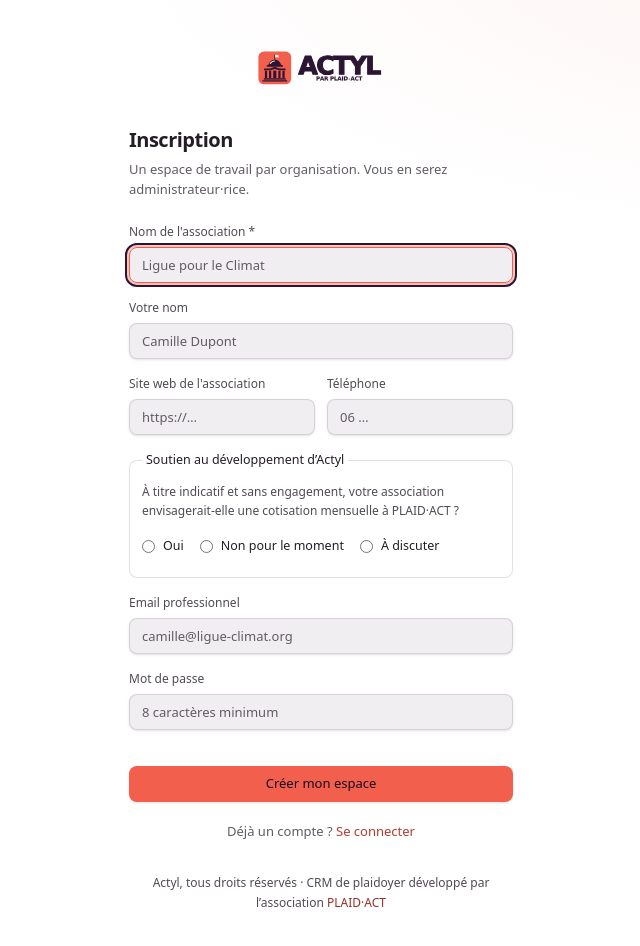
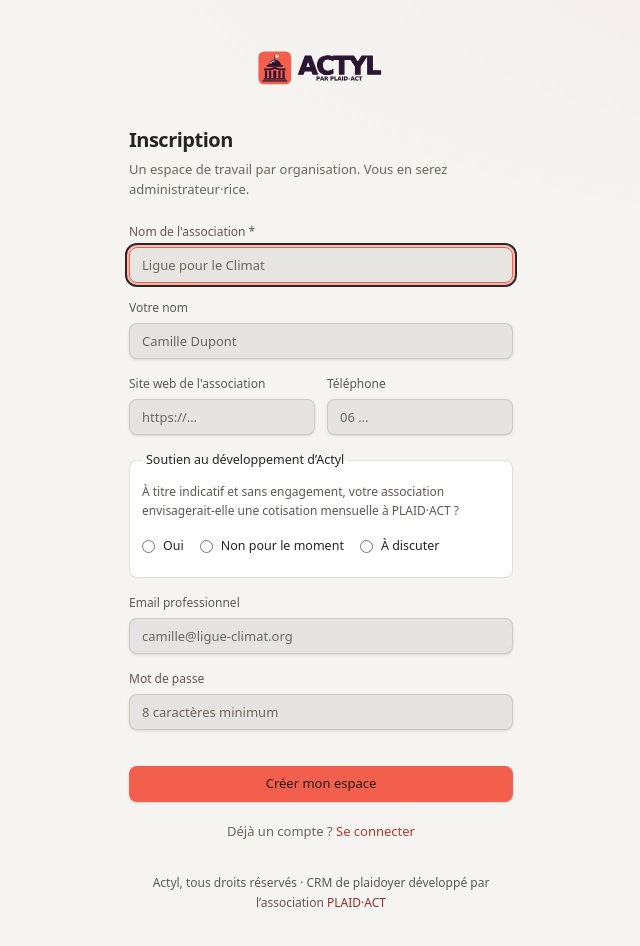
Before and after one commit to tomjanvier/actyl, a Next.js app: page /sign-up in a window 1280 px wide. Shown: the top 946 px of the page, without its empty margins (319-959 px from the left). Built offline with nearby package versions, Linux system fonts and the light colour scheme; no server answers; the database is empty.

Commit message:
feat: refresh Actyl CRM workspace UI

```diff
--- a/app/actions/contacts.ts
+++ b/app/actions/contacts.ts
@@ -87,7 +87,7 @@
   contactId: string,
   _prev: unknown,
   formData: FormData,
-): Promise<{ error?: string; ok?: boolean }> {
+): Promise<{ error?: string; ok?: boolean; proposed?: number }> {
   const session = await getSession();
   if (!session) return { error: "Non authentifié" };
   if (!can(session.role, "contact:edit")) return { error: "Permission refusée" };
@@ -119,7 +119,7 @@
       }),
     ));
     revalidatePath("/lists");
-    return { ok: true };
+    return { ok: true, proposed: referenceLists.length };
   }
   await db.contact.update({
     where: { id: contactId },
--- a/app/globals.css
+++ b/app/globals.css
@@ -8,49 +8,49 @@
   color-scheme: light;
 
   --brand-coral: #F25F4C;
-  --brand-plum: #2B1533;
-  --brand-ink: #16091C;
-  --brand-cream: #FFFFFF;
-  --brand-lavender: #C4B5FD;
+  --brand-plum: #302522;
+  --brand-ink: #1f1917;
+  --brand-cream: #fbfaf8;
+  --brand-lavender: #e8d9cf;
   --brand-primary: var(--brand-coral);
   --brand-accent: var(--brand-lavender);
   --focus: var(--brand-plum);
 
-  --canvas: var(--brand-cream);
-  --sidebar: #F7F7F8;
+  --canvas: #f5f4f1;
+  --sidebar: #efeeeb;
   --raised: #FFFFFF;
   --overlay: var(--brand-plum);
 
-  --fg: #241D26;
-  --mut: #514A54;
-  --faint: #625B65;
+  --fg: #292321;
+  --mut: #5e5753;
+  --faint: #6d645e;
 
-  --line: rgba(43, 21, 51, 0.13);
-  --line-soft: rgba(43, 21, 51, 0.075);
+  --line: rgba(48, 37, 34, 0.14);
+  --line-soft: rgba(48, 37, 34, 0.075);
 
-  --hover: rgba(43, 21, 51, 0.055);
-  --elev: rgba(43, 21, 51, 0.07);
-  --hoverstrong: rgba(43, 21, 51, 0.12);
+  --hover: rgba(48, 37, 34, 0.055);
+  --elev: rgba(48, 37, 34, 0.07);
+  --hoverstrong: rgba(48, 37, 34, 0.11);
 
   --card: #FFFFFF;
   --accent: var(--brand-primary);
-  --accent-hover: #dc4c3a;
+  --accent-hover: #dc5a32;
   --accent-soft: rgba(242, 95, 76, 0.12);
   --accent-ring: rgba(242, 95, 76, 0.34);
-  --accent-ink: var(--brand-ink);
+  --accent-ink: #241b18;
 }
 
 .dark {
   color-scheme: dark;
 
-  --canvas: var(--brand-ink);
-  --sidebar: #1d0d24;
+  --canvas: #1f1917;
+  --sidebar: #291f1c;
   --raised: var(--brand-plum);
   --overlay: var(--brand-plum);
 
-  --fg: var(--brand-cream);
-  --mut: #c9bbc7;
-  --faint: #a28fa7;
+  --fg: #fbfaf8;
+  --mut: #d1c4bd;
+  --faint: #a9988e;
 
   --line: rgba(247, 241, 232, 0.12);
   --line-soft: rgba(247, 241, 232, 0.07);
@@ -59,12 +59,12 @@
   --elev: rgba(247, 241, 232, 0.075);
   --hoverstrong: rgba(247, 241, 232, 0.13);
 
-  --card: rgba(247, 241, 232, 0.045);
+  --card: rgba(251, 250, 248, 0.045);
   --accent: var(--brand-primary);
   --accent-hover: #fa7563;
   --accent-soft: rgba(242, 95, 76, 0.14);
   --accent-ring: rgba(242, 95, 76, 0.38);
-  --accent-ink: var(--brand-ink);
+  --accent-ink: #1f1917;
   --focus: var(--brand-cream);
 }
 
@@ -131,7 +131,7 @@
 
 body {
   background-color: var(--canvas);
-  background-image: radial-gradient(80rem 30rem at 100% -8%, color-mix(in oklab, var(--accent) 8%, transparent), transparent 68%);
+  background-image: radial-gradient(80rem 30rem at 100% -8%, color-mix(in oklab, var(--accent) 5%, transparent), transparent 68%);
   color: var(--fg);
   font-family: var(--font-dm-sans), "Avenir Next", "Segoe UI", sans-serif;
   font-feature-settings: "cv11", "ss01";
@@ -142,8 +142,23 @@
 h1,
 h2,
 h3 {
-  font-family: var(--font-fraunces), Georgia, serif;
+  font-family: var(--font-dm-sans), "Avenir Next", "Segoe UI", sans-serif;
   letter-spacing: -0.025em;
+}
+
+/* CRM surfaces: one light source, quiet borders, and useful density. */
+.crm-surface {
+  border: 1px solid var(--line);
+  background: var(--card);
+  box-shadow: 0 1px 2px color-mix(in oklab, var(--fg) 5%, transparent), 0 14px 34px color-mix(in oklab, var(--fg) 4%, transparent);
+}
+
+.crm-kicker {
+  color: var(--faint);
+  font-size: 0.6875rem;
+  font-weight: 600;
+  letter-spacing: 0.08em;
+  text-transform: uppercase;
 }
 
 ::selection {
--- a/components/contacts/contact-drawer.tsx
+++ b/components/contacts/contact-drawer.tsx
@@ -47,7 +47,7 @@
 } from "@/components/ui/select";
 import { Tabs, TabsList, TabsTrigger, TabsContent } from "@/components/ui/controls";
 
-type ActionRes = { error?: string; ok?: boolean };
+type ActionRes = { error?: string; ok?: boolean; proposed?: number };
 
 export function ContactDrawer({
   contact,
@@ -115,6 +115,24 @@
               ) : null}
             </div>
           </div>
+        </div>
+
+        <div className="mt-4 flex flex-wrap gap-2">
+          {contact.phone && (
+            <Button variant="outline" size="sm" asChild>
+              <a href={`tel:${contact.phone}`}><Phone /> Appeler</a>
+            </Button>
+          )}
+          {contact.email && (
+            <Button variant="outline" size="sm" asChild>
+              <a href={`mailto:${contact.email}`}><Mail /> Écrire</a>
+            </Button>
+          )}
+          {contact.website && (
+            <Button variant="ghost" size="sm" asChild>
+              <a href={contact.website} target="_blank" rel="noreferrer"><Globe /> Site web</a>
+            </Button>
+          )}
         </div>
 
         <Tabs value={tab} onValueChange={setTab} className="mt-4">
@@ -191,8 +209,8 @@
               disabled={isPending}
               onClick={() => {
                 if (!confirm(`Supprimer ${fullName(contact)} ? Cette action est irréversible.`)) return;
-                void deleteContactAction(contact.id).then(() => {
-                  toast.success("Contact supprimé");
+                void deleteContactAction(contact.id).then((result) => {
+                  toast.success(result?.proposed ? "Suppression proposée pour validation" : "Contact supprimé");
                   onDeleted();
                 });
               }}
@@ -348,7 +366,7 @@
   );
   useEffect(() => {
     if (state?.ok) {
-      toast.success("Fiche mise à jour");
+      toast.success(state.proposed ? "Proposition transmise pour validation" : "Fiche mise à jour");
       onSaved();
     }
     if (state?.error) toast.error(state.error);
--- a/components/layout/page-header.tsx
+++ b/components/layout/page-header.tsx
@@ -20,7 +20,7 @@
   return (
     <div
       className={cn(
-        "flex flex-wrap items-end justify-between gap-3 border-b border-line px-4 pb-4 pt-5 sm:px-6",
+        "flex flex-wrap items-end justify-between gap-3 border-b border-line bg-canvas/80 px-4 pb-5 pt-6 backdrop-blur-sm sm:px-7",
         className,
       )}
     >
@@ -44,7 +44,7 @@
             ))}
           </nav>
         )}
-        <h1 className="truncate text-[19px] font-semibold tracking-tight text-fg">
+        <h1 className="truncate text-[21px] font-semibold tracking-[-0.03em] text-fg sm:text-[23px]">
           {title}
         </h1>
         {description && (
--- a/components/layout/sidebar.tsx
+++ b/components/layout/sidebar.tsx
@@ -137,7 +137,7 @@
       className={cn(
         "sticky top-0 flex h-dvh min-w-0 shrink-0 flex-col overflow-x-hidden border-r border-line bg-sidebar transition-[width] duration-200 max-md:fixed max-md:left-0 max-md:top-0 max-md:z-50 max-md:w-[min(86vw,300px)] max-md:shadow-2xl",
         !mobileOpen && "max-md:-translate-x-full",
-        collapsed ? "w-[56px] max-md:!w-[min(86vw,300px)]" : "w-[228px]",
+        collapsed ? "w-[56px] max-md:!w-[min(86vw,300px)]" : "w-[244px]",
       )}
     >
       <div
@@ -222,7 +222,7 @@
                   "flex min-h-11 items-center gap-2.5 rounded-lg px-2.5 text-[13px] transition-colors md:min-h-8",
                   collapsed && "w-9 justify-center px-0",
                   active && !searchCategory
-                    ? "bg-hoverstrong font-medium text-fg"
+                    ? "bg-accent-soft font-semibold text-fg ring-1 ring-inset ring-accent-ring/40"
                     : "text-faint hover:bg-elev hover:text-mut",
                 )}
               >
--- a/components/ui/dialog.tsx
+++ b/components/ui/dialog.tsx
@@ -69,12 +69,17 @@
         <DialogOverlay />
         <DialogPrimitive.Content
           className={cn(
-            "fixed inset-y-0 right-0 z-50 flex w-full max-w-xl flex-col border-l border-line bg-raised shadow-2xl shadow-black/60 outline-none data-[state=open]:animate-in data-[state=closed]:animate-out",
+            "fixed inset-y-0 right-0 z-50 flex w-full max-w-xl flex-col rounded-l-2xl border-l border-line bg-raised shadow-2xl shadow-black/25 outline-none data-[state=open]:animate-in data-[state=closed]:animate-out max-md:rounded-none",
             "data-[state=open]:slide-in-from-right duration-200",
             className,
           )}
           style={{ animation: "none" }}
         >
+          <DialogPrimitive.Title className="sr-only">Panneau latéral</DialogPrimitive.Title>
+          <DialogPrimitive.Close className="absolute right-4 top-4 z-10 rounded-md p-1.5 text-faint transition-colors hover:bg-elev hover:text-fg focus:outline-none focus:ring-2 focus:ring-accent-ring">
+            <X className="size-4" />
+            <span className="sr-only">Fermer</span>
+          </DialogPrimitive.Close>
           {children}
         </DialogPrimitive.Content>
       </DialogPrimitive.Portal>
--- a/components/ui/primitives.tsx
+++ b/components/ui/primitives.tsx
@@ -7,7 +7,7 @@
   return (
     <div
       className={cn(
-        "rounded-xl border border-line bg-card shadow-sm",
+        "crm-surface rounded-xl",
         className,
       )}
       {...props}
@@ -48,7 +48,7 @@
   return (
     <thead
       className={cn(
-        "[&_th]:h-9 [&_th]:border-b [&_th]:border-line [&_th]:px-3 [&_th]:text-left [&_th]:align-middle [&_th]:text-[11px] [&_th]:font-medium [&_th]:uppercase [&_th]:tracking-wider [&_th]:text-faint",
+        "sticky top-0 z-10 bg-card/95 [&_th]:h-10 [&_th]:border-b [&_th]:border-line [&_th]:px-3 [&_th]:text-left [&_th]:align-middle [&_th]:text-[11px] [&_th]:font-semibold [&_th]:tracking-normal [&_th]:text-faint",
         className,
       )}
       {...props}
@@ -60,8 +60,8 @@
   return (
     <tbody
       className={cn(
-        "[&_tr]:border-b [&_tr]:border-line [&_tr:last-child]:border-0 [&_td]:h-[42px] [&_td]:max-w-[280px] [&_td]:truncate [&_td]:px-3 [&_td]:align-middle [&_td]:text-mut",
-        "[&_tr:hover]:bg-hover",
+        "[&_tr]:border-b [&_tr]:border-line [&_tr:last-child]:border-0 [&_td]:h-[48px] [&_td]:max-w-[280px] [&_td]:truncate [&_td]:px-3 [&_td]:align-middle [&_td]:text-mut",
+        "[&_tr:hover]:bg-hover [&_tr]:transition-colors",
         className,
       )}
       {...props}
```
Also changed, not shown: components/contacts/contacts-view.tsx (+24 -4 lines).
